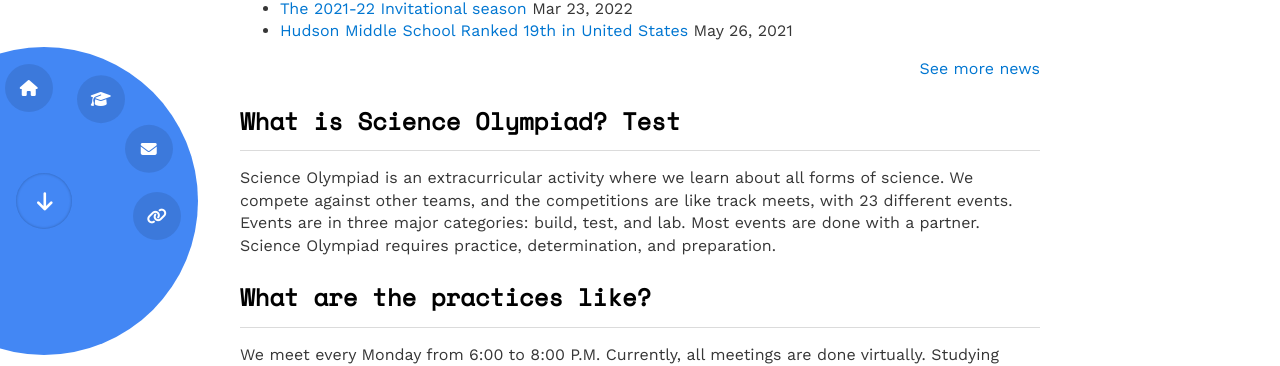
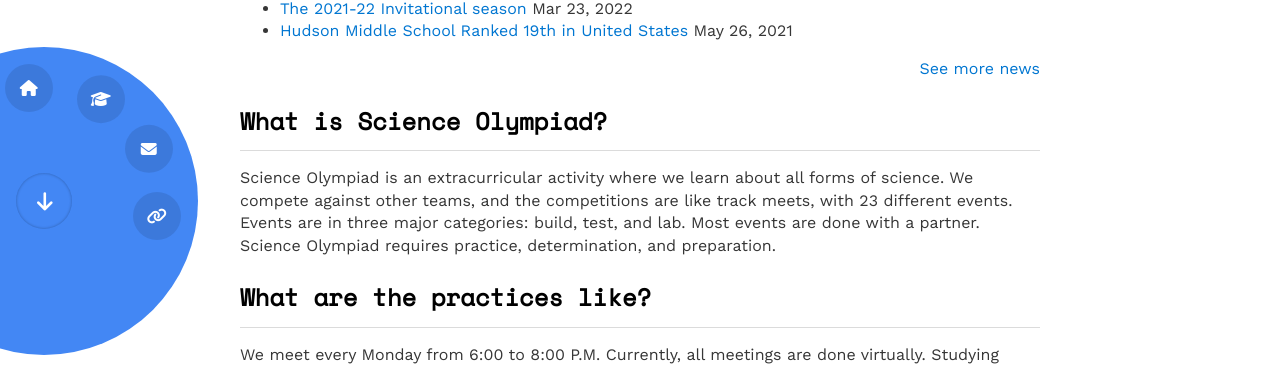
Before and after one commit to HMSSO/SciOly-Website, a Jekyll site: the page built from index.md, in a window 1280 px wide. Shown: the part 655-1021 px from the top of the page. Built offline with Jekyll 4.4.1, drawn with Linux system fonts in a browser that asks for light colours; nearby versions of some CDN libraries.

Commit message:
Updated Index

```diff
--- a/index.md
+++ b/index.md
@@ -14,7 +14,7 @@ layout: homepage
 
 <hr /> <ul class="myposts"> {% for post in site.posts limit:2 %} <li><a href="{{ post.url }}">{{ post.title}}</a> <span class="postDate">{{ post.date | date: "%b %-d, %Y" }}</span> </li> {% endfor %} </ul> <p style="text-align: right;"><a href="https://hmsscioly.js.org/blog"> See more news </a></p>
 
-## What is Science Olympiad? Test
+## What is Science Olympiad?
 
 ---
 
```
